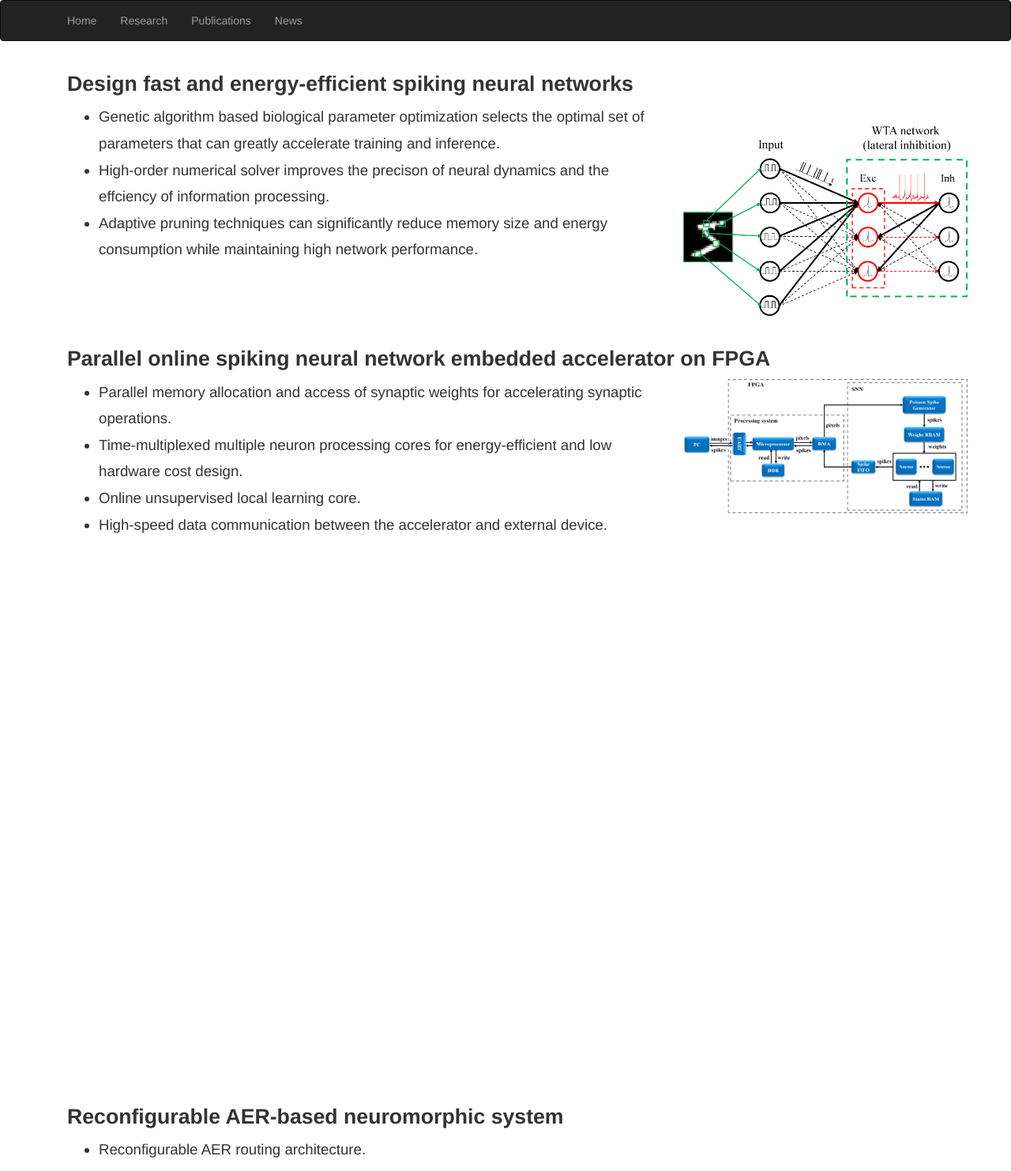
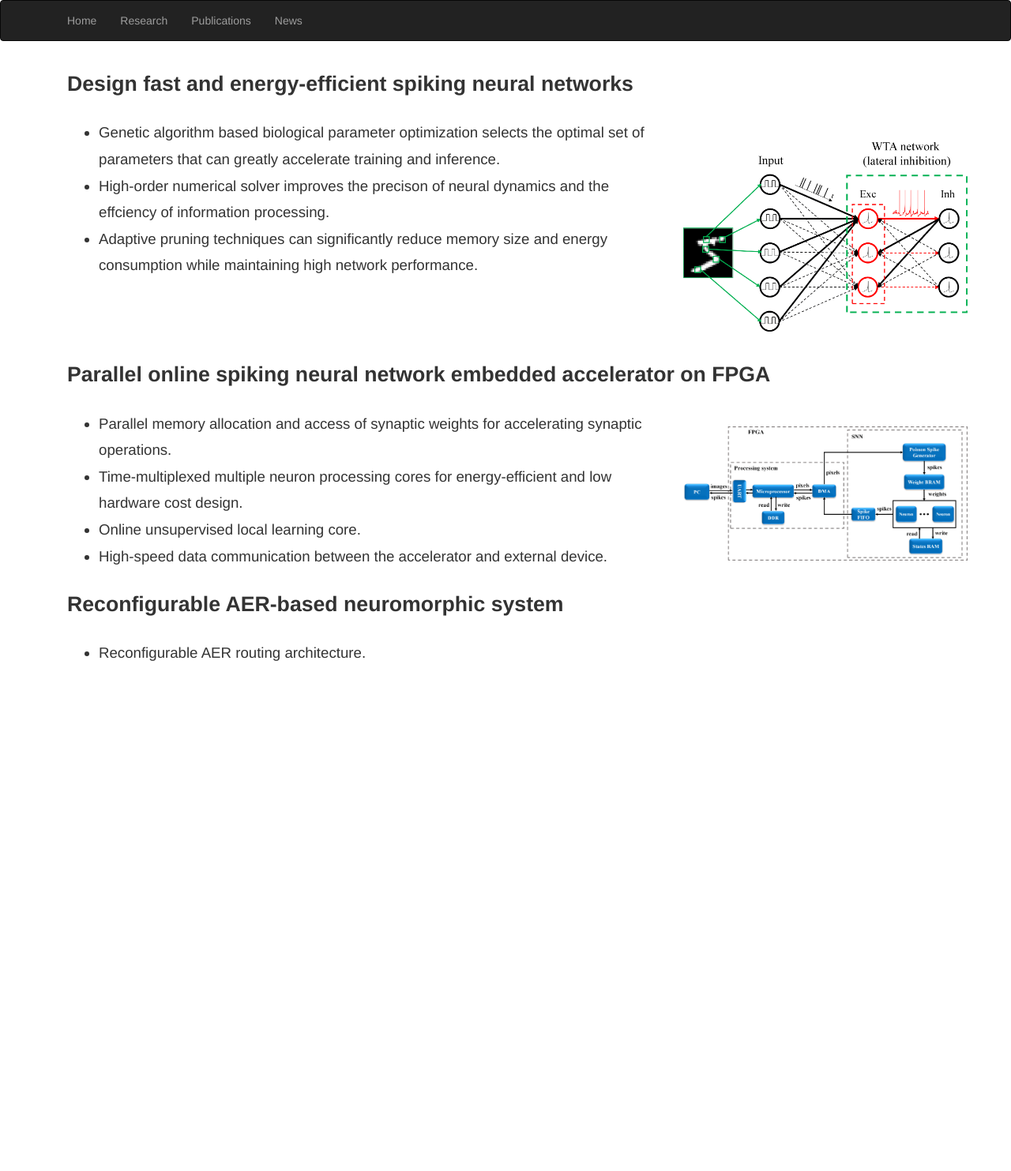
Before and after one commit to Wenzheguo/Wenzheguo.github.io, a Jekyll site: the page built from Research/index.html, in a window 1280 px wide. Shown: the whole page at 79% size. Built offline with Jekyll 4.4.1, drawn with Linux system fonts in a browser that asks for light colours; after the commit the page ends 900 px from its top, so only the background shows below that.

Commit message:
Update index.html

```diff
--- a/Research/index.html
+++ b/Research/index.html
@@ -5,7 +5,7 @@ title: Research
 
 <!-- Projects -->
 <div class="container">
-    <h1 style="font-size: 20pt;"><strong>Design fast and energy-efficient spiking neural networks</strong></h1>
+    <h1 style="font-size: 20pt;"><strong>Design fast and energy-efficient spiking neural networks</strong></h1><br>
     <div class="row">
         <div class="col-md-8">
             <ul style="font-size:14pt;line-height:180%;">
@@ -20,7 +20,7 @@ title: Research
         </div>
     </div>
 
-    <h1 style="font-size: 20pt;"><strong>Parallel online spiking neural network embedded accelerator on FPGA</strong></h1>
+    <h1 style="font-size: 20pt;"><strong>Parallel online spiking neural network embedded accelerator on FPGA</strong></h1><br>
     <div class="row">
         <div class="col-md-8">
             <ul style="font-size:14pt;line-height:180%;">
@@ -30,12 +30,13 @@ title: Research
                 <li> High-speed data communication between the accelerator and external device. </li>
             </ul>
         </div>
-        <div class="col-md-4" style="height: 100vh;">
+        <div class="col-md-4">
+            <br>
             <img class="img-responsive" src="/images/system_overview.png" style="width:200;height=200" alt="Myself"><br>
         </div>
     </div>
 
-    <h1 style="font-size: 20pt;"><strong>Reconfigurable AER-based neuromorphic system</strong></h1>
+    <h1 style="font-size: 20pt;"><strong>Reconfigurable AER-based neuromorphic system</strong></h1><br>
     <div class="row">
         <div class="col-md-8">
             <ul style="font-size:14pt;line-height:180%;">
```
